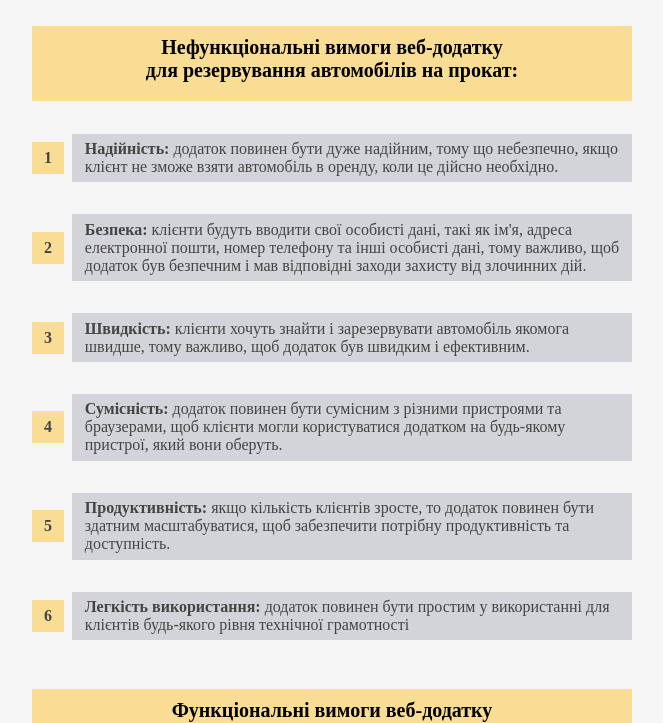
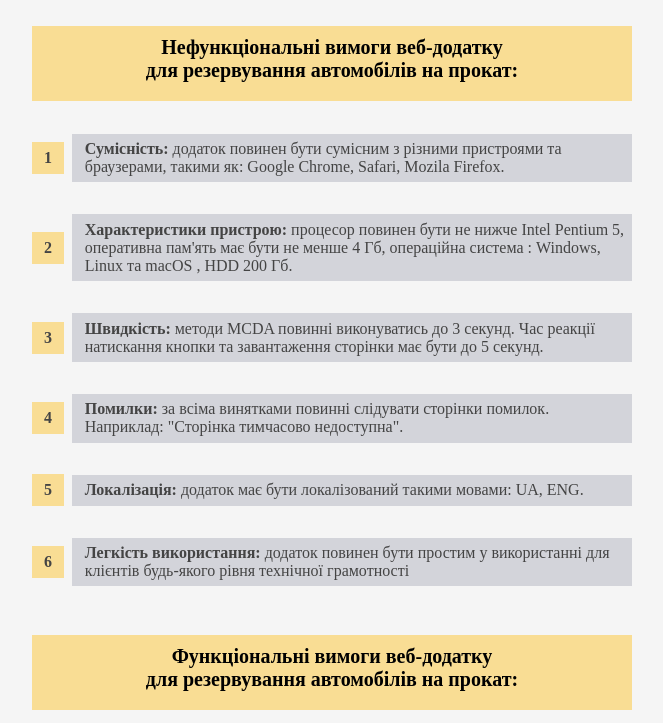
Before and after one commit to Julia20032303/Lab1-WEB, a plain HTML site: page logic.html in a window 1280 px wide. Shown: the part 800-1523 px from the top of the page, without its empty margins (308-971 px from the left). Drawn offline with Linux system fonts and the light colour scheme.

Commit message:
Update logic.html

```diff
--- a/logic.html
+++ b/logic.html
@@ -91,13 +91,14 @@ p{
 	</ul>
 	<ul>
 		<caption><h2 style="text-align: center;font-size:20px ;background-color:#f9dd94 ; width: 580px; height: 55px; padding: 10px;">Нефункціональні вимоги веб-додатку<br> для резервування автомобілів на прокат:</h2></caption>
-		<li class=""><a href="#"><b>Надійність:</b> додаток повинен бути дуже надійним, тому що небезпечно, якщо клієнт не зможе взяти автомобіль в оренду, коли це дійсно необхідно.</a></li>
-		<li class=""><a href="#"><b>Безпека: </b>клієнти будуть вводити свої особисті дані, такі як ім'я, адреса електронної пошти, номер телефону та інші особисті дані, тому важливо, щоб додаток був безпечним і мав відповідні заходи захисту від злочинних дій.</a></li>
-		<li class=""><a href="#"><b>Швидкість:</b> клієнти хочуть знайти і зарезервувати автомобіль якомога швидше, тому важливо, щоб додаток був швидким і ефективним.</a></li>
-		<li class=""><a href="#"><b>Сумісність:</b> додаток повинен бути сумісним з різними пристроями та браузерами, щоб клієнти могли користуватися додатком на будь-якому пристрої, який вони оберуть.</a></li>
-		<li class=""><a href="#"><b>Продуктивність:</b> якщо кількість клієнтів зросте, то додаток повинен бути здатним масштабуватися, щоб забезпечити потрібну продуктивність та доступність.</a></li>
-		<li class=""><a href="#"><b>Легкість використання: </b>додаток повинен бути простим у використанні для клієнтів будь-якого рівня технічної грамотності</a></li>
+		<li class=""><a href="#"><b>Сумісність:</b> додаток повинен бути сумісним з різними пристроями та браузерами, такими як: Google Chrome, Safari, Mozila Firefox. </a></li>
+		<li class=""><a href="#"><b>Характеристики пристрою:</b> процесор повинен бути не нижче Intel Pentium 5, оперативна пам'ять має бути не менше 4 Гб, операційна система : Windows, Linux та macOS , HDD 200 Гб.</a></li>
+		<li class=""><a href="#"><b>Швидкість:</b> методи MCDA повинні виконуватись до 3 секунд. Час реакції натискання кнопки та завантаження сторінки має бути до 5 секунд.</a></li>
+		<li class=""><a href="#"><b>Помилки:</b> за всіма винятками повинні слідувати сторінки помилок. Наприклад: "Сторінка тимчасово недоступна".</a></li>
+		<li class=""><a href="#"><b>Локалізація:</b> додаток має бути локалізований такими мовами: UA, ENG.</a></li>
+		<li class=""><a href="#"><b>Легкість використання: </b> додаток повинен бути простим у використанні для клієнтів будь-якого рівня технічної грамотності</a></li>
 	</ul>
+	<ul>
 	<ul>
 		<caption><h2 style="text-align: center;font-size:20px ;background-color:#f9dd94 ; width: 580px; height: 55px; padding: 10px;">Функціональні вимоги веб-додатку <br>для резервування автомобілів на прокат:</h2></caption>
 		<li class=""><a href="#"><b>Реєстрація користувачів:</b> Користувачі можуть створювати облікові записи в системі та зберігати свої особисті дані, такі як ім'я, адреса, номер телефону та інформація про кредитну картку.</a></li>
```
